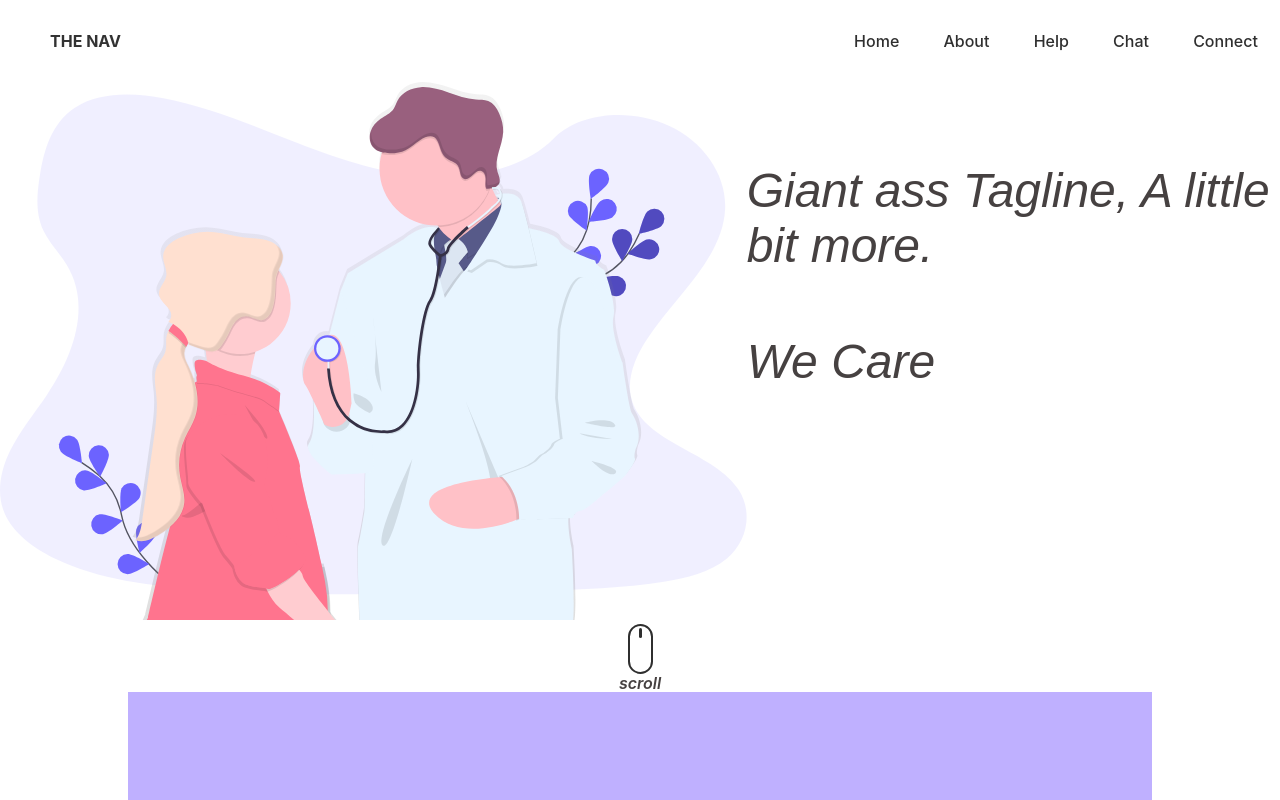
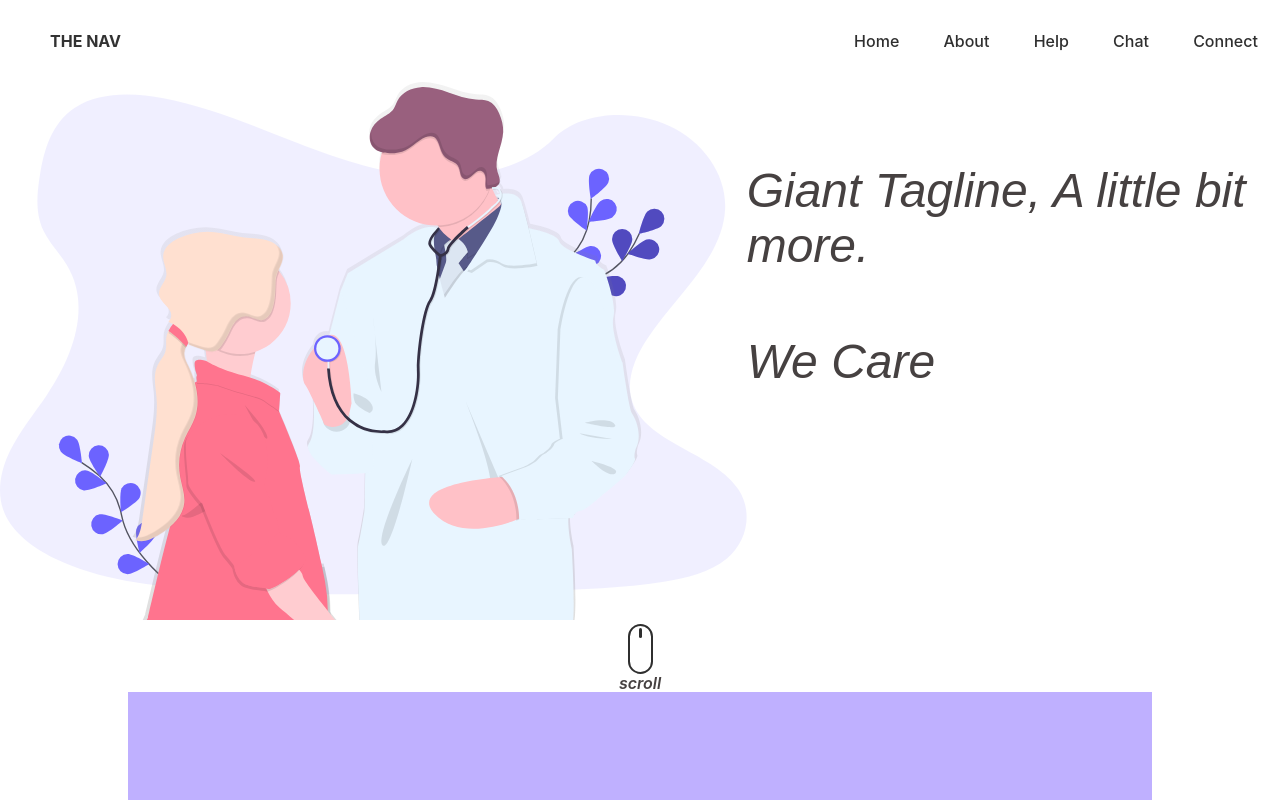
Before and after one commit to mahihossain/Remote-Health-Care, a React (Create React App) app: page / in a window 1280 px wide. Shown: the top 800 px of the page. Built offline with nearby package versions, Linux system fonts and the light colour scheme.

Commit message:
Minor change in tagline

```diff
--- a/package.json
+++ b/package.json
@@ -8,7 +8,9 @@
     "react": "^16.10.2",
     "react-dom": "^16.10.2",
     "react-icons": "^3.7.0",
-    "react-scripts": "3.2.0"
+    "react-responsive-carousel": "^3.1.50",
+    "react-scripts": "3.2.0",
+    "react-scroll-parallax": "^2.2.0"
   },
   "scripts": {
     "start": "react-scripts start",
--- a/src/components/landing/landing.js
+++ b/src/components/landing/landing.js
@@ -11,7 +11,7 @@ class App extends Component {
 				</div>
 				<div className={styles.is_5}>
 					<div className={styles.tagLine}>
-						<h1>Giant ass Tagline, A little bit more.</h1>
+						<h1>Giant Tagline, A little bit more.</h1>
 						<h1>We Care</h1>
 					</div>
 				</div>
```
Also changed, not shown: 1 other file (tests, documents, lock files or other folders).
